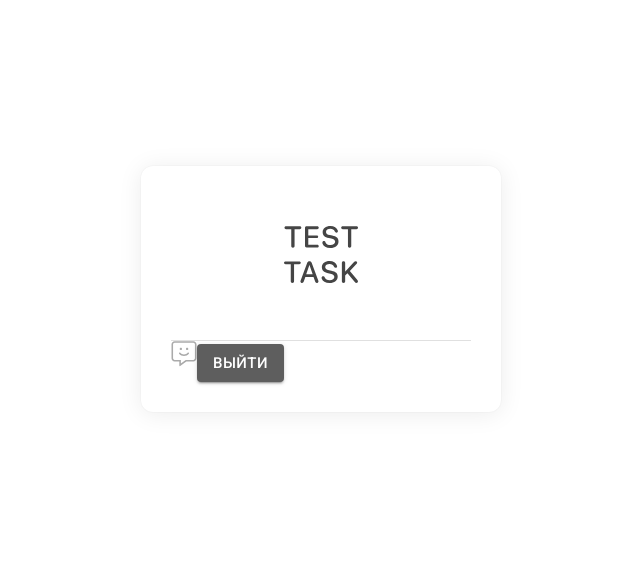
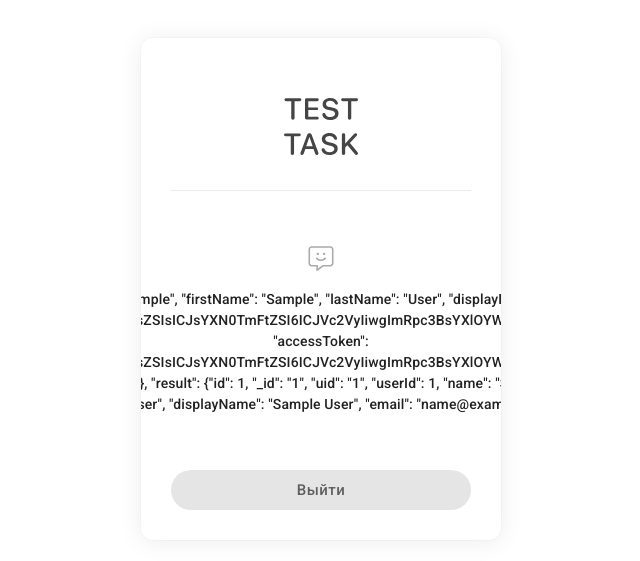
Before and after one commit to igorpichnenko/storybook, a React (Create React App) app: page /success in a window 1280 px wide. Shown: the part 111-672 px from the top of the page, without its empty margins (319-959 px from the left). Built offline with nearby package versions, Linux system fonts and the light colour scheme; sample sign-in values are in the browser's storage.

Commit message:
fix: refactor

```diff
--- a/src/pages/Home/index.tsx
+++ b/src/pages/Home/index.tsx
@@ -8,16 +8,25 @@ import smail from './static/smail.svg';
 
 import { Form, Inputs } from '../../components/Form';
 
-import { WrapperCard, Wrapper, BasicTabsWrapper, StyledTabs } from './styles';
+import {
+  WrapperCard,
+  Wrapper,
+  BasicTabsWrapper,
+  StyledTabs,
+  CardContent,
+  ImgWrapper,
+  ButtonWrapper,
+} from './styles';
 
-import { useEffect, useState } from 'react';
+import { useEffect } from 'react';
 import { observer } from 'mobx-react';
 import { Route, Switch } from 'react-router-dom';
 import { Redirect, useHistory, useLocation } from 'react-router';
 import { useContext } from 'react';
 import { storesContext } from '../../stores';
 import { LoginRequest } from '../../stores/Auth/AuthStore';
-import { Button } from '@mui/material';
+import { Button, Typography } from '@mui/material';
+import { Spinner } from '../../components/Spinner';
 
 interface TabPanelProps {
   children?: React.ReactNode;
@@ -99,7 +108,7 @@ export const Home = observer(() => {
   const isLoading = store.isLoading;
 
   useEffect(() => {
-    /*  if (isAuth || localStorageName) push('success'); */
+    if (isAuth || localStorageName) push('success');
   }, [isAuth, localStorageName]);
 
   const login = ({ username, password }: LoginRequest) => {
@@ -128,24 +137,31 @@ export const Home = observer(() => {
             <Wrapper>
               <WrapperCard>
                 <img src={logo} alt={'logo'} />
-                <BasicTabsWrapper>
-                  <Box
-                    sx={{
-                      borderTop: 0.1,
-                      borderColor: 'divider',
-                      width: '100%',
-                    }}
-                  >
+
+                <CardContent>
+                  <ImgWrapper>
                     <img src={smail} alt={'smail'} />
+                  </ImgWrapper>
+                  {userName ? (
+                    <Typography textAlign="center" component="h4">
+                      Поздравляем, {`${userName}`}! Вы успешно авторизированны
+                    </Typography>
+                  ) : (
+                    <Spinner />
+                  )}
+                  <ButtonWrapper>
                     <Button
-                      onChange={() => logout}
+                      onClick={logout}
                       color="secondary"
                       variant="contained"
+                      disableElevation
+                      size="large"
+                      sx={{ color: '#5E5E5E' }}
                     >
                       Выйти
                     </Button>
-                  </Box>
-                </BasicTabsWrapper>
+                  </ButtonWrapper>
+                </CardContent>
               </WrapperCard>
             </Wrapper>
           ) : (
--- a/src/pages/Home/styles.tsx
+++ b/src/pages/Home/styles.tsx
@@ -64,3 +64,31 @@ export const StyledTabs = styled((props: StyledTabsProps) => (
     borderRadius: '10px',
   },
 });
+
+export const CardContent = styled('div')(({ theme }) => ({
+  display: 'flex',
+  flexDirection: 'column',
+  alignItems: 'center',
+  justifyContent: 'space-between',
+  borderTop: 0.1,
+  boxShadow: '0px -1px 0px rgba(0, 0, 0, 0.08)',
+  marginTop: '35.5px',
+  width: '300px',
+  [theme.breakpoints.down('md')]: { width: '100%' },
+}));
+
+export const ImgWrapper = styled('div')(({ theme }) => ({
+  marginTop: '55px',
+  marginBottom: '14px',
+  [theme.breakpoints.down('md')]: { marginTop: '234px' },
+  [theme.breakpoints.down('sm')]: { marginTop: '172px' },
+  [theme.breakpoints.down('xs')]: { marginTop: '80px' },
+}));
+
+export const ButtonWrapper = styled('div')(({ theme }) => ({
+  marginTop: '55px',
+  width: '100%',
+  [theme.breakpoints.down('md')]: { marginTop: '390px' },
+  [theme.breakpoints.down('sm')]: { marginTop: '327px' },
+  [theme.breakpoints.down('xs')]: { marginTop: '120px' },
+}));
--- a/src/styles/muiTheme.ts
+++ b/src/styles/muiTheme.ts
@@ -19,9 +19,9 @@ export const miuTheme = createTheme({
       light: '#0f85e9',
     },
     secondary: {
-      main: '#5e5e5e',
-      light: 'rgba(1, 1, 1, .1)',
-      dark: 'rgba(0, 0, 0, .12)',
+      main: 'rgba(1, 1, 1, .1)',
+      light: 'rgba(0, 0, 0, .12)',
+      dark: '#5e5e5e ',
     },
   },
   breakpoints: {
```
Also changed, not shown: src/pages/Home/index.module.scss (deleted, +0 -96 lines), src/pages/Home/indexd.tsx (deleted, +0 -83 lines).
